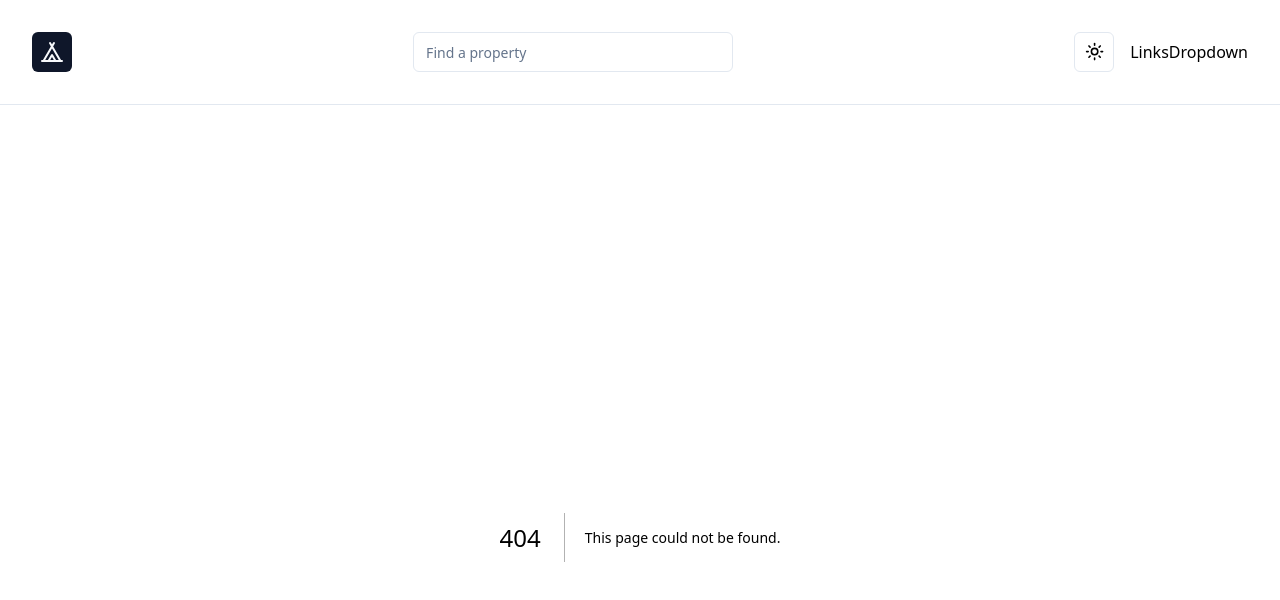
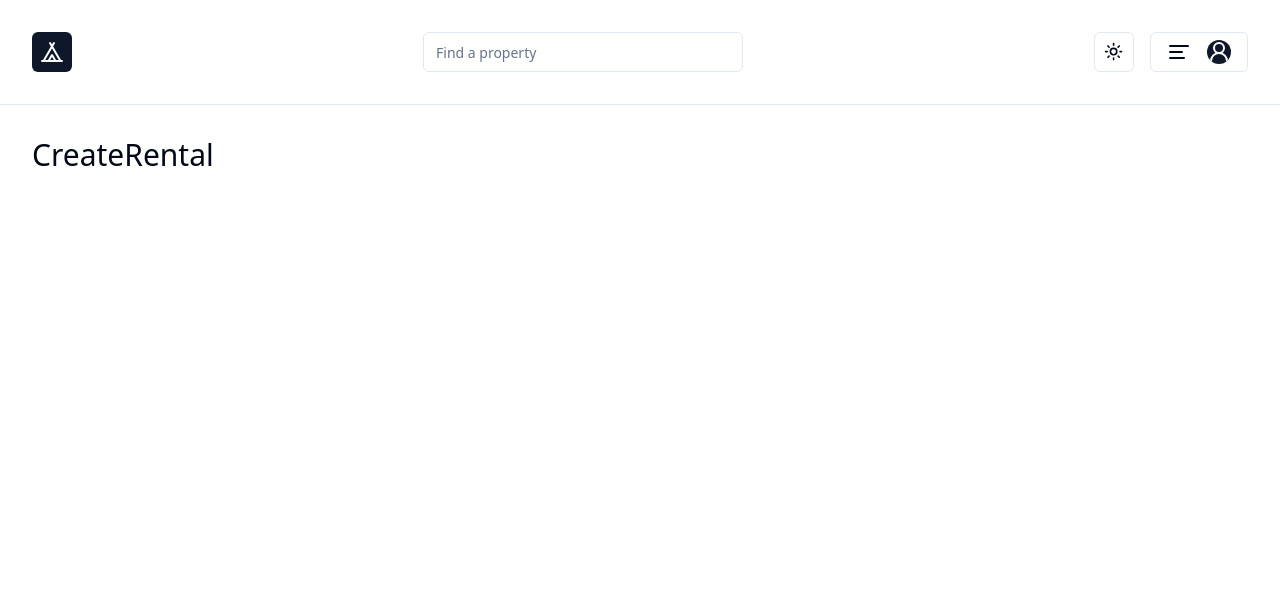
Before and after one commit to ivlie1495/home-away, a Next.js app: page /rentals/create in a window 1280 px wide. Before the commit this address had no page. Shown: the top 600 px of the page. Built offline with nearby package versions, Linux system fonts and the light colour scheme.

Commit message:
design links dropdown

```diff
--- /dev/null
+++ b/app/rentals/create/page.tsx
@@ -0,0 +1,5 @@
+const CreateRental = () => {
+  return <div className="text-3xl">CreateRental</div>
+}
+
+export default CreateRental
--- a/components/navbar/links-dropdown.tsx
+++ b/components/navbar/links-dropdown.tsx
@@ -1,5 +1,41 @@
+import { AlignLeft } from 'lucide-react'
+import Link from 'next/link'
+
+import { links } from '@/constants/links'
+import { Button } from '@/components/ui/button'
+import {
+  DropdownMenu,
+  DropdownMenuContent,
+  DropdownMenuItem,
+  DropdownMenuTrigger,
+  // DropdownMenuSeparator,
+} from '@/components/ui/dropdown-menu'
+
+import UserIcon from './user-icon'
+// import SignOutLink from './signout-link'
+
 const LinksDropdown = () => {
-  return <div>LinksDropdown</div>
+  return (
+    <DropdownMenu>
+      <DropdownMenuTrigger asChild>
+        <Button variant="outline" className="flex max-w-[100px] gap-4">
+          <AlignLeft className="h-6 w-6" />
+          <UserIcon />
+        </Button>
+      </DropdownMenuTrigger>
+      <DropdownMenuContent className="w-52" align="start" sideOffset={10}>
+        {links.map(({ href, label }) => {
+          return (
+            <DropdownMenuItem key={href}>
+              <Link href={href} className="w-full capitalize">
+                {label}
+              </Link>
+            </DropdownMenuItem>
+          )
+        })}
+      </DropdownMenuContent>
+    </DropdownMenu>
+  )
 }
 
 export default LinksDropdown
--- a/components/navbar/user-icon.tsx
+++ b/components/navbar/user-icon.tsx
@@ -1,5 +1,7 @@
+import { User2 } from 'lucide-react'
+
 const UserIcon = () => {
-  return <div>UserIcon</div>
+  return <User2 className="size-6 rounded-full bg-primary text-white" />
 }
 
 export default UserIcon
--- /dev/null
+++ b/constants/links.ts
@@ -0,0 +1,9 @@
+export const links = [
+  { href: '/', label: 'Home' },
+  { href: '/favourites', label: 'Favourites' },
+  { href: '/bookings', label: 'Bookings' },
+  { href: '/reviews', label: 'Reviews' },
+  { href: '/rentals/create', label: 'Create Rental' },
+  { href: '/rentals', label: 'Rentals' },
+  { href: '/profile', label: 'Profile' },
+]
```
